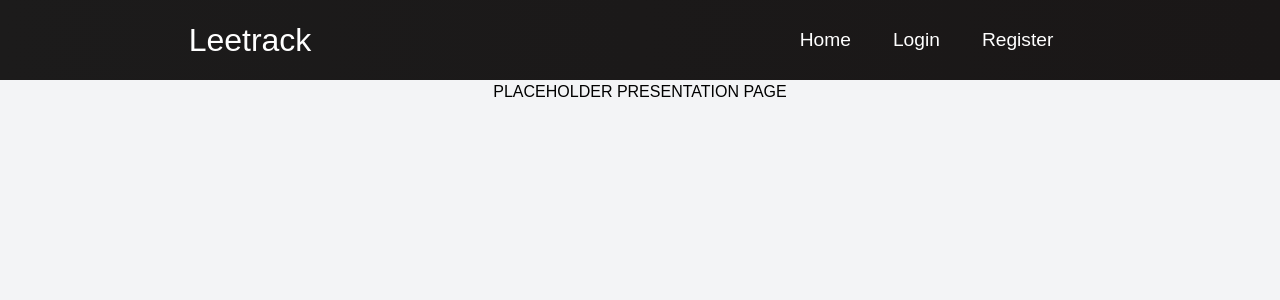
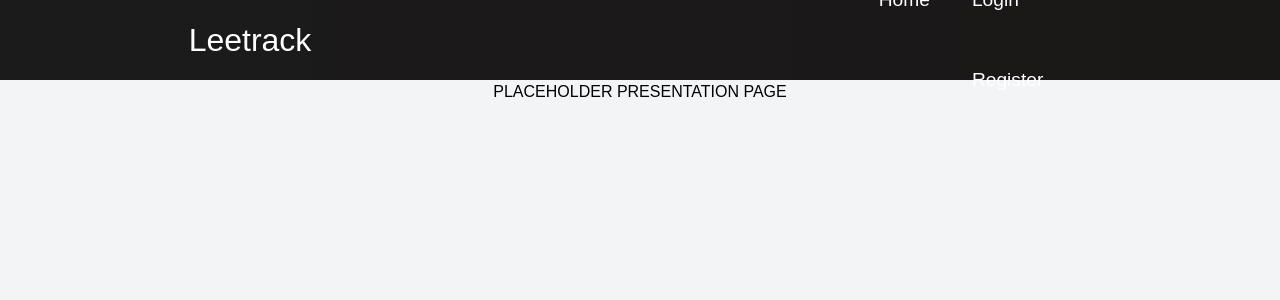
Before and after one commit to ripmemes/leetrack, a React (Create React App) app: page / in a window 1280 px wide. Shown: the top 300 px of the page. Built offline with nearby package versions, Linux system fonts and the light colour scheme.

Commit message:
ref: improve conditional rendering based on whether the user is logged in or not

```diff
--- a/src/frontend/components/Navbar.js
+++ b/src/frontend/components/Navbar.js
@@ -3,7 +3,7 @@ import { Link } from 'react-router-dom';
 import { Button } from './Button';
 import './Navbar.css'
 
-function Navbar() {
+function Navbar({logged,setLogged}) {
     const [click, setClick] = useState(false);
     const [button, setButton] = useState(true);
 
@@ -17,6 +17,15 @@ function Navbar() {
             setButton(true);
         }
     };
+
+
+
+    useEffect(()=>{
+        const token = localStorage.getItem("token")
+        if (token){
+            setLogged(true)
+        }
+    }, [])
 
     useEffect(() => {
         showButton();
@@ -46,7 +55,9 @@ function Navbar() {
                                 Home
                             </Link>
                         </li>
-                        <li className='nav-item'>
+                        {!logged &&
+
+                        <div><li className='nav-item'>
                             <Link to='/login' className='nav-links' onClick={closeMobileMenu}>
                                 Login
                             </Link>
@@ -55,7 +66,15 @@ function Navbar() {
                             <Link to='/register' className='nav-links' onClick={closeMobileMenu}>
                                 Register
                             </Link>
-                        </li>
+                        </li></div>
+                         }
+                         {logged &&
+                         <li className="nav-item">
+                            <Link to='/' className="nav-links" onClick={()=>{
+                                localStorage.removeItem("token")
+                                setLogged(false)
+                            }}>
+                            Logout</Link></li>}
                     </ul>
                     {/* {button && <Button buttonStyle='btn--outline'>Register</Button>} */}
                 </div>
```
